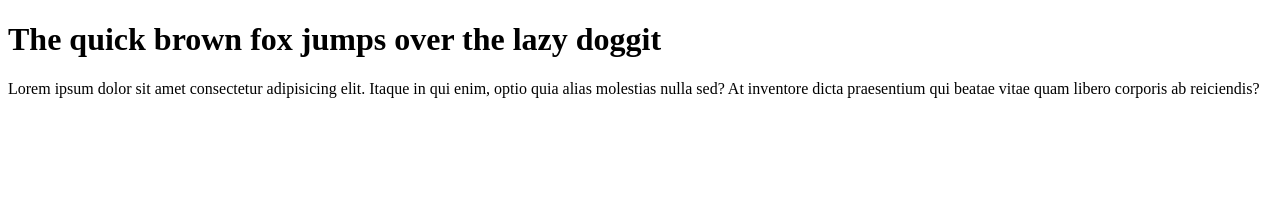
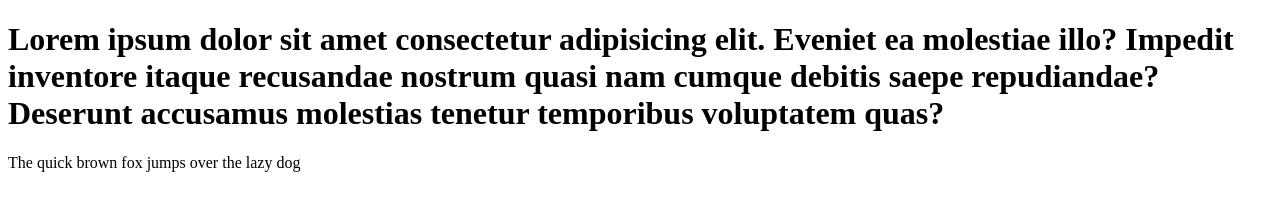
Before and after one commit to Ivyna632/serious-guacamole, a plain HTML site: page index.html in a window 1280 px wide. Drawn offline with Linux system fonts and the light colour scheme.

Commit message:
mudei index.html paragrafo p

```diff
--- a/index.html
+++ b/index.html
@@ -6,7 +6,7 @@
     <title>Document</title>
 </head>
 <body>
-    <h1>The quick brown fox jumps over the lazy doggit </h1>
-    <p>Lorem ipsum dolor sit amet consectetur adipisicing elit. Itaque in qui enim, optio quia alias molestias nulla sed? At inventore dicta praesentium qui beatae vitae quam libero corporis ab reiciendis?</p>
+    <h1>Lorem ipsum dolor sit amet consectetur adipisicing elit. Eveniet ea molestiae illo? Impedit inventore itaque recusandae nostrum quasi nam cumque debitis saepe repudiandae? Deserunt accusamus molestias tenetur temporibus voluptatem quas?</h1>
+    <p>The quick brown fox jumps over the lazy dog<p>
 </body>
 </html>
```
